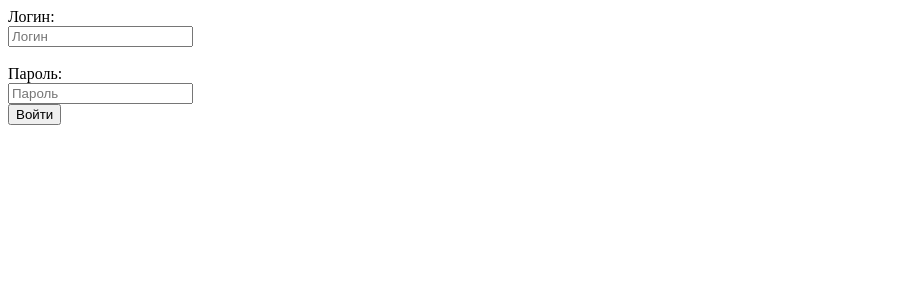
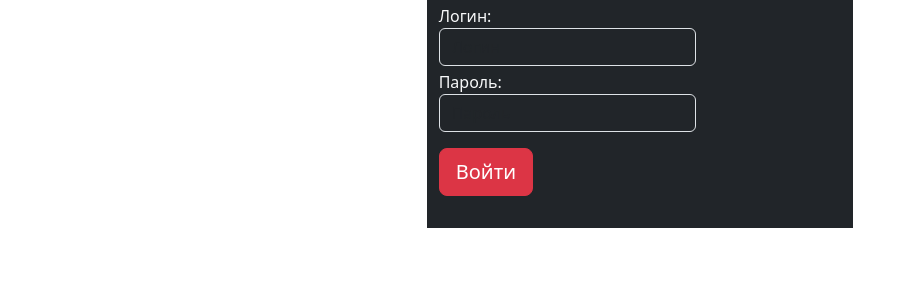
Before and after one commit to s0169495/s0169495.github.io, a PHP site: page /q5/login.php in a window 1280 px wide. Shown: the top 300 px of the page, without its empty margins (0-908 px from the left). Run offline with PHP 8.4, Linux system fonts and the light colour scheme; some libraries are stand-ins or nearby versions.

Commit message:
Update login.php

```diff
--- a/q5/login.php
+++ b/q5/login.php
@@ -38,6 +38,11 @@ if ($_SERVER['REQUEST_METHOD'] == 'GET') {
     <html lang="ru">
     <head>
         <meta charset="UTF-8">
+        <meta http-equiv='X-UA-Compatible' content='IE=edge'/>
+        <meta name="viewport" content="width=device-width, initial-scale=1, shrink-to-fit=no"/>
+        <title>Login into Ex5</title>
+        <link rel="stylesheet" href="css/bootstrap.css">
+        <link rel="stylesheet" href="css/style.css">
     </head>
     <body>
     <?php
@@ -45,25 +50,35 @@ if ($_SERVER['REQUEST_METHOD'] == 'GET') {
         print($msg);
     }
     ?>
+    <div class="container-fluid">
+        <div class="row d-flex">
+            <div class="col-sm-8 col-md-4 mx-auto bg-dark">
                 <form id="loginForm" action="" method="POST" enctype="multipart/form-data" accept-charset="UTF-8">
+                    <div class="form-row text-light">
+                        <div class="col pt-1">
                             <div>
                                 Логин:
                             </div>
                             <label>
-                                <input class="form-control" type="text" name="login" placeholder="Логин" autocomplete="off">
+                                <input class="form-control form-control-md info" type="text" name="login" placeholder="Логин" autocomplete="off">
                             </label><br/>
-                    </div></br>
+                        </div>
+                        <div class="col pt-1">
                             <div>
                                 Пароль:
                             </div>
                             <label>
-                                <input class="form-control" type="text" name="password" placeholder="Пароль" autocomplete="off">
+                                <input class="form-control form-control-md info" type="text" name="password" placeholder="Пароль" autocomplete="off">
                             </label><br/>
                         </div>
-                        <div>
+                        <div class="col mt-3 pb-3">
                             <input class="btn btn-danger btn-lg" type="submit" id="submitLoginButton" value="Войти">
                         </div>
+                    </div>
                 </form>
+            </div>
+        </div>
+    </div>
     </body>
 
     <?php
@@ -80,6 +95,14 @@ else {
         $check_login->execute();
         $all = $check_login->fetchAll(PDO::FETCH_ASSOC);
 
+    /*    $p = $db->prepare("SELECT pass FROM logpass WHERE login=:login");
+        $p->bindParam(':login', $_POST['login']);
+        $p->execute();
+        $p1 = $p->fetchAll(PDO::FETCH_ASSOC);*/
+
+
+
+
     }catch (PDOException $e) {
         print('Error : ' . $e->getMessage());
         exit();
@@ -91,6 +114,9 @@ else {
         exit();
     } else {
         $password = $all[0]['pass'];
+      //  $password1 = $p1[0][0];    if($password != $_POST['password'].md5('Ui4N9c'))
+       // setcookie('pass', $password, time() + 300*24*60*60);
+       // setcookie('pass1', $password1, time() + 300*24*60*60);
         if($password != $_POST['password']){
             setcookie('pass_err', '21', time() + 24*60*60);
             header('Location: login.php');
```
